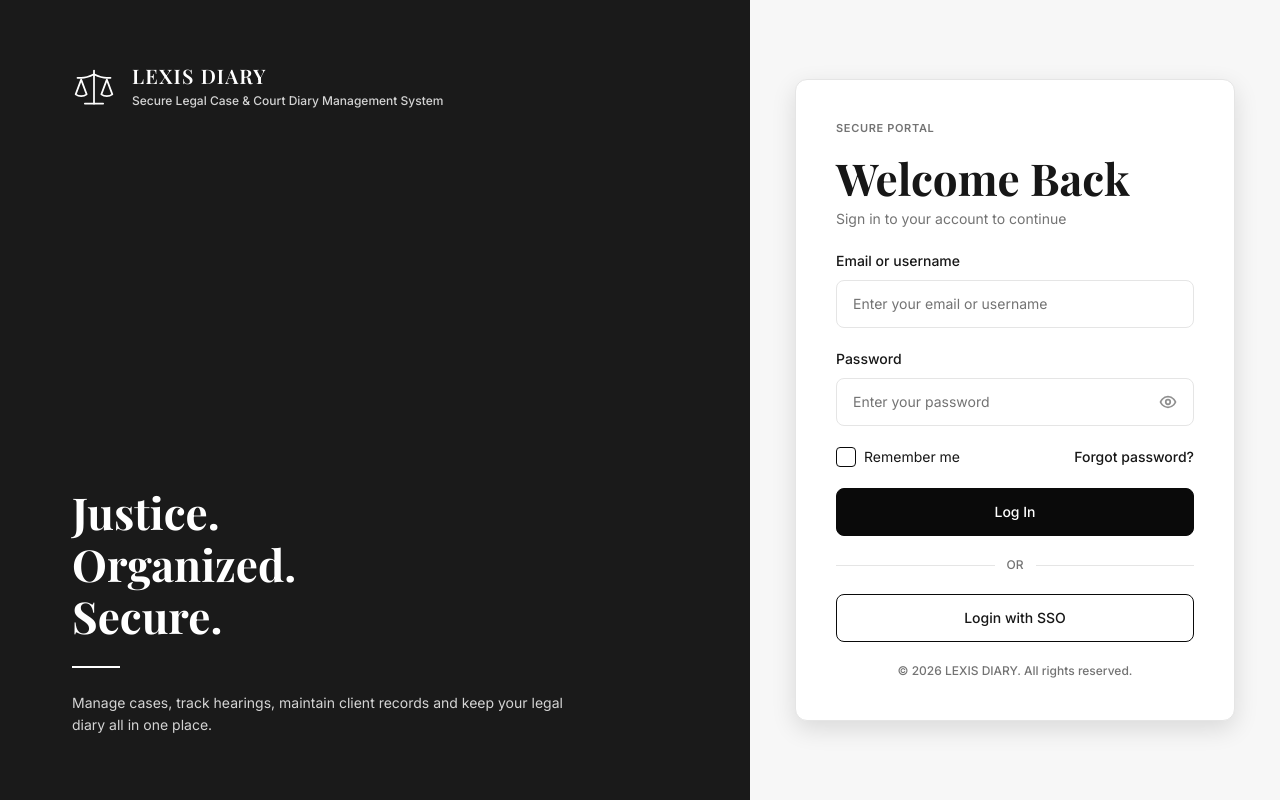
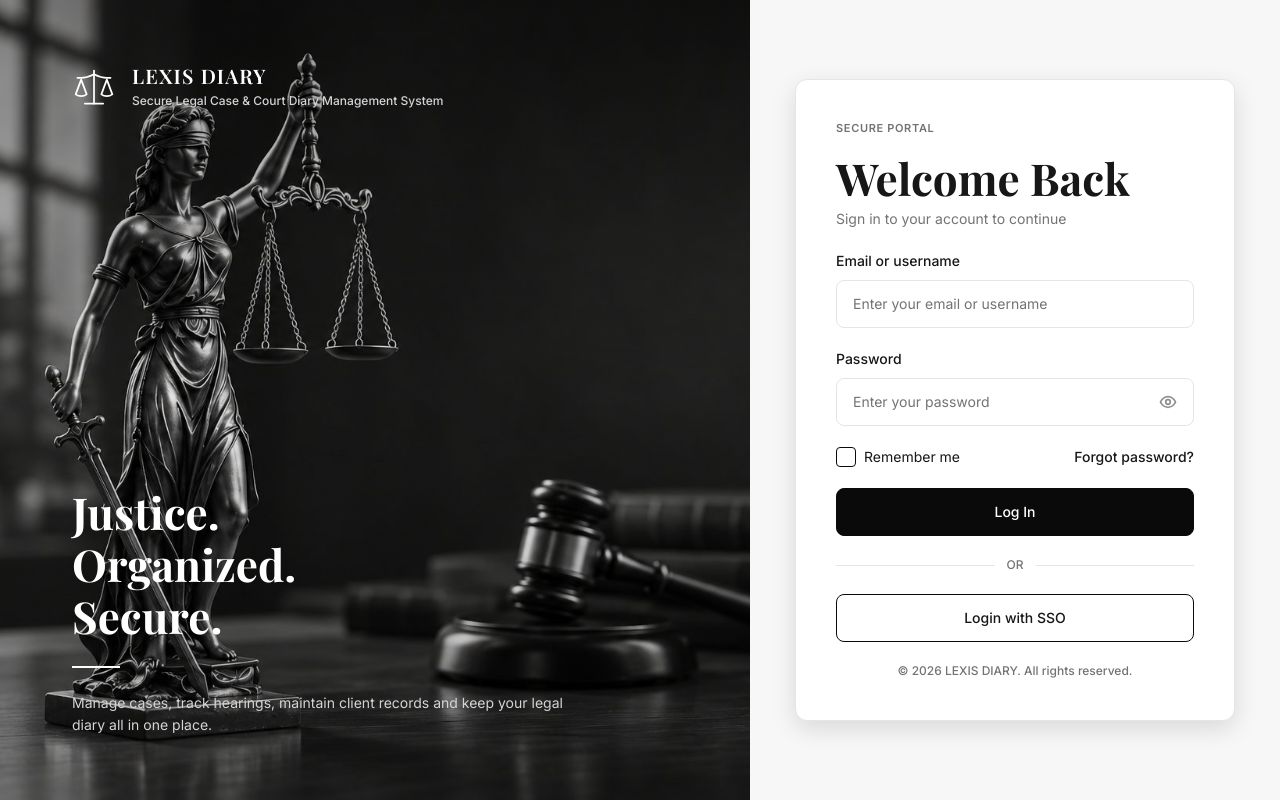
Before and after one commit to Iresha2002/Legal-Case-Client-Court-Diary-Management-System-, a React (Vite) app in the folder frontend/: page / in a window 1280 px wide. Built offline with nearby package versions, Linux system fonts and the light colour scheme.

Commit message:
Refactor code structure for improved readability and maintainability

```diff
--- a/frontend/src/pages/LoginPage.jsx
+++ b/frontend/src/pages/LoginPage.jsx
@@ -4,11 +4,21 @@ import TextField from '../components/ui/TextField.jsx';
 import PasswordField from '../components/ui/PasswordField.jsx';
 import Checkbox from '../components/ui/Checkbox.jsx';
 import scaleIcon from '../assets/icons/scale.svg';
+import loginBg from '../assets/images/login-bg.jpg';
 
 function BrandPanel() {
   return (
-    <aside className="relative hidden flex-col justify-between bg-bg-brand-image px-[72px] py-16 lg:flex">
-      <div className="flex items-center gap-4">
+    <aside
+      className="relative hidden flex-col justify-between overflow-hidden bg-bg-brand-image bg-cover bg-[position:8%_center] px-[72px] py-16 lg:flex"
+      style={{ backgroundImage: `url(${loginBg})` }}
+    >
+      {/* Darkens the photo so the white text stays readable. */}
+      <div
+        aria-hidden="true"
+        className="pointer-events-none absolute inset-0 bg-gradient-to-b from-black/40 via-black/10 to-black/30"
+      />
+
+      <div className="relative flex items-center gap-4">
         <img src={scaleIcon} alt="" width="44" height="44" className="block shrink-0" />
         <div className="flex flex-col gap-1">
           <p className="font-serif text-logo font-semibold tracking-[0.06em] text-text-inverse">LEXIS DIARY</p>
@@ -18,7 +28,7 @@ function BrandPanel() {
         </div>
       </div>
 
-      <div className="flex max-w-[520px] flex-col gap-6">
+      <div className="relative flex max-w-[520px] flex-col gap-6">
         <h2 className="font-serif text-display font-bold text-text-inverse">
           Justice.
           <br />
```
Also changed, not shown: frontend/src/assets/images/login-bg.jpg (added).
